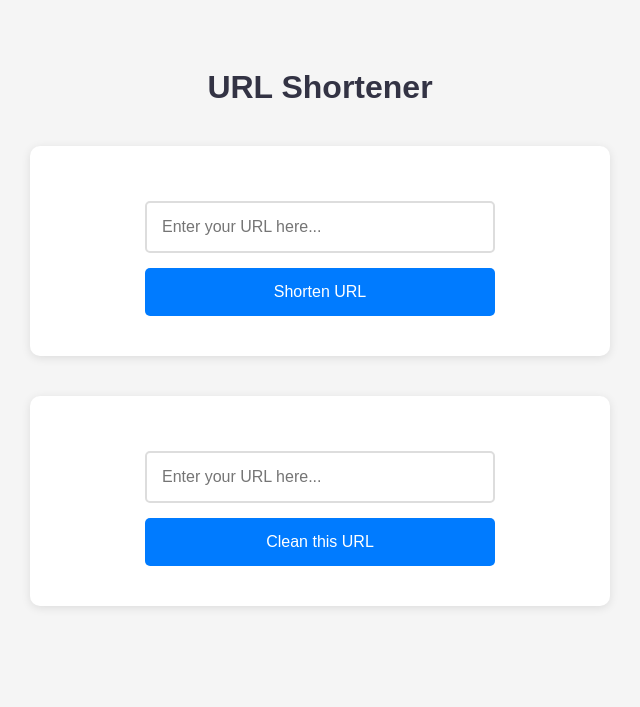
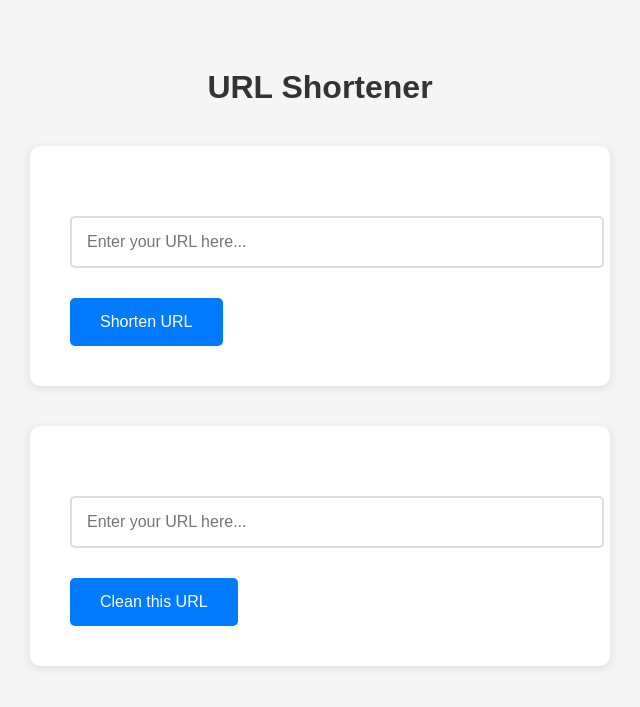
Before and after one commit to Ashita-Sharma/URL-shortener, a Flask app: page / in a window 1280 px wide. Shown: the top 707 px of the page, without its empty margins (320-960 px from the left). Run offline with Flask 3, Linux system fonts and the light colour scheme.

Commit message:
URL shortener website

```diff
--- a/templates/index.html
+++ b/templates/index.html
@@ -1,84 +1,145 @@
 <!DOCTYPE html>
+
 <html>
+
 <head>
+
     <meta name="viewport" content="width=device-width, initial-scale=1.0">
+
     <title>URL Shortener</title>
+
     <style>
+
         body {
+
             padding: 40px;
+
             font-family: Arial, sans-serif;
+
             background-color: #f5f5f5;
-        }
 
-        h1 {
-            text-align: center;
-            color: #334;
-        }
-
-        form {
-            background: white;
-            padding: 40px;
-            border-radius: 10px;
-            box-shadow: 0 2px 10px rgba(0,0,0,0.1);
-            max-width: 500px;
-            margin: 40px auto;       /* Center the form */
-        }
-
-        input[type="text"] {
-            width: 100%;
-            max-width: 350px; /* Limit max width on larger screens */
-            padding: 15px;
-            border: 2px solid #ddd;
-            border-radius: 5px;
-            margin: 15px auto;
-            font-size: 16px;
-            box-sizing: border-box;
-            display: block;
         }
 
 
-          button {
+
+        h1 {
+
+            text-align: center;
+
+            color: #333;
+
+        }
+
+
+
+        form {
+
+            background: white;
+
+            padding: 40px;
+
+            border-radius: 10px;
+
+            box-shadow: 0 2px 10px rgba(0,0,0,0.1);
+
+            max-width: 500px;
+
+            margin: 40px auto;       /* Center the form */
+
+        }
+
+
+
+        input[type="text"] {
+
+            width: 100%;
+
+            padding: 15px;
+
+            border: 2px solid #ddd;
+
+            border-radius: 5px;
+
+            margin: 30px auto;
+
+            font-size: 16px;
+
+        }
+
+
+
+        button {
+
             background-color: #007bff;
+
             color: white;
+
             padding: 15px 30px;
+
             border: none;
+
             border-radius: 5px;
+
             font-size: 16px;
+
             cursor: pointer;
-            margin-top: 10px;
-            min-height: 44px;
-            width: 100%; /* Same responsive width as input */
-            max-width: 350px; /* Same max-width as input */
-            display: block;
-            margin-left: auto;
-            margin-right: auto;
-            box-sizing: border-box;
+
         }
+
+
+
         button:hover {
+
             background-color: #0056b3;
+
         }
+
     </style>
+
 </head>
+
 <body>
+
     <h1>URL Shortener</h1>
 
+
+
     <!-- This is where users type the URL -->
+
     <form action="/shorten" method="POST">
+
         <input type="text"
+
                name="url"
+
                placeholder="Enter your URL here..."
-               size="40"
-               required>
-        <button type="submit">Shorten URL</button>
-    </form>
-    <form action="/clean" method="POST">
-        <input type="text"
-               name="url"
-               placeholder="Enter your URL here..."
+
                size="40"
 
                required>
+
+        <button type="submit">Shorten URL</button>
+
+    </form>
+
+    <form action="/clean" method="POST">
+
+        <input type="text"
+
+               name="url"
+
+               placeholder="Enter your URL here..."
+
+               size="40"
+
+
+
+               required>
+
         <button type="submit">Clean this URL</button>
+
     </form>
+
 </body>
+
 </html>
```
